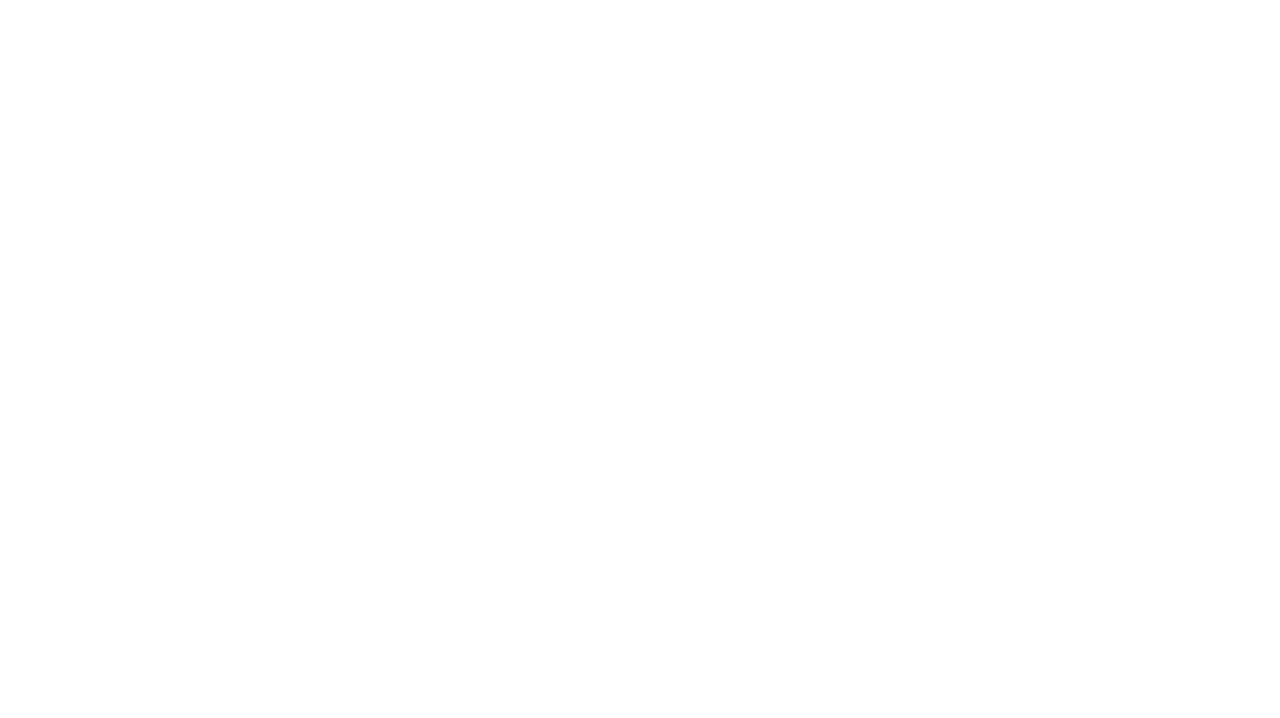
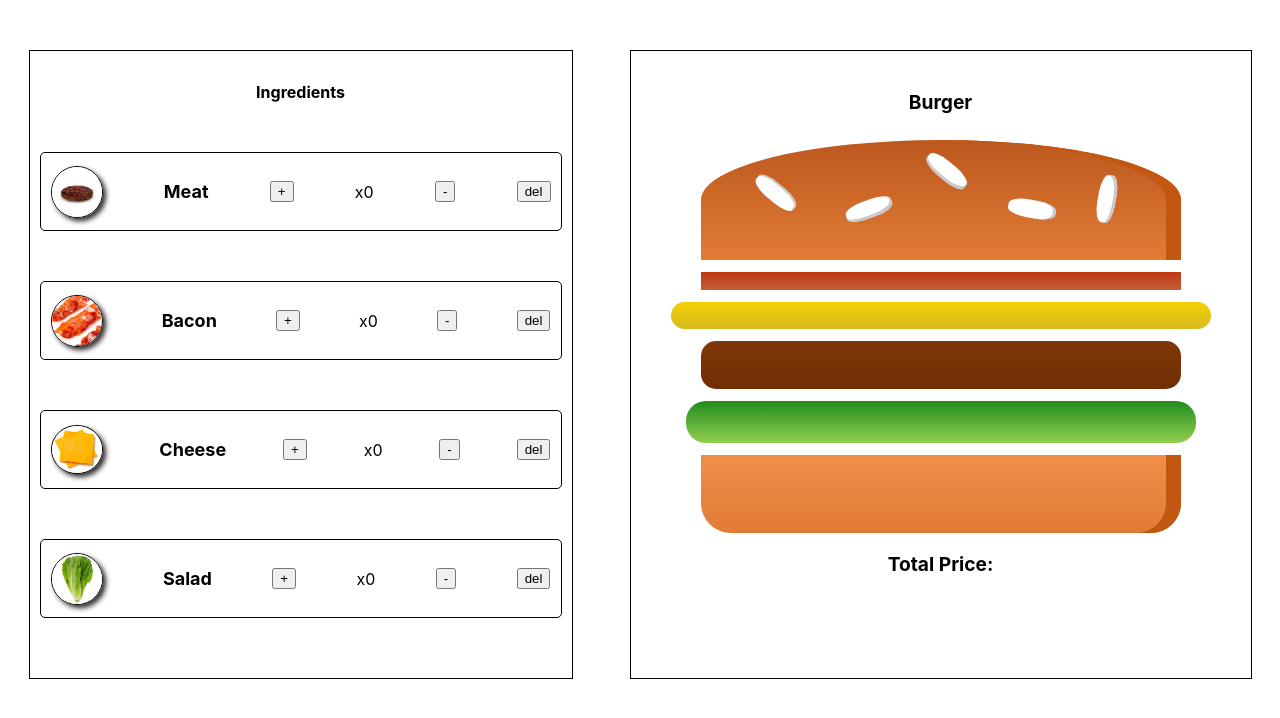
Before and after one commit to Chyngyz-Isakov/homework-burger, a React (Create React App) app: page / in a window 1280 px wide. Shown: the top 718 px of the page. Built offline with nearby package versions, Linux system fonts and the light colour scheme; the HTML template or start-up script is replaced by a standard one.

Commit message:
printed ingredients

```diff
--- a/package.json
+++ b/package.json
@@ -6,6 +6,7 @@
     "@types/node": "^16.18.34",
     "@types/react": "^18.2.7",
     "@types/react-dom": "^18.2.4",
+    "nanoid": "^4.0.2",
     "react": "^18.2.0",
     "react-dom": "^18.2.0",
     "react-scripts": "5.0.1",
--- a/src/App.css
+++ b/src/App.css
@@ -1,6 +1,33 @@
 .App {
     text-align: center;
+    display: flex;
+    justify-content: space-around;
+    margin-top: 50px;
 }
+
+.ingredients-wrap {
+    border: 1px solid black;
+    padding: 10px;
+}
+
+.ingredients-choose {
+    border: 1px solid black;
+    width: 500px;
+    display: flex;
+    margin:  50px auto;
+    padding: 10px;
+    justify-content: space-between;
+    align-items: center;
+    border-radius: 5px;
+}
+
+.burger-wrap {
+    border: 1px solid black;
+    max-width: 600px;
+    display: flex;
+    padding: 10px;
+}
+
 
 .BreadBottom {
     height: 13%;
@@ -131,3 +158,9 @@
         height: 600px;
     }
 }
+
+.img-wrap {
+    width: 100px;
+    background-size: cover;
+    border: 1px solid black;
+}
--- a/src/App.tsx
+++ b/src/App.tsx
@@ -1,27 +1,74 @@
-import React from 'react';
-import meatImage from './assets/bacon.png';
+import React, {useState} from 'react';
+import meatImage from './assets/meat.png';
 import baconImage from './assets/bacon.png';
-import cheeseImage from './assets/bacon.png';
-import saladImage from './assets/bacon.png';
+import cheeseImage from './assets/cheese.png';
+import saladImage from './assets/salad.png';
+import {Ingredient} from "./type";
 import './App.css';
-import {Ingredients} from "./type";
+import {nanoid} from "nanoid";
 
 
 const App = () => {
 
-    const INGREDIENTS: Ingredients[] = [
-        {name: 'Meat', price: 80, image: meatImage},
-        {name: 'Bacon', price: 60, image: baconImage},
-        {name: 'Cheese', price: 50, image: cheeseImage},
-        {name: 'Salad', price: 10, image: saladImage},
+    const INGREDIENTS: Ingredient[] = [
+        {id: nanoid(), name: 'Meat', price: 80, image: meatImage},
+        {id: nanoid(), name: 'Bacon', price: 60, image: baconImage},
+        {id: nanoid(), name: 'Cheese', price: 50, image: cheeseImage},
+        {id: nanoid(), name: 'Salad', price: 10, image: saladImage},
     ];
 
+    const [ingredients, setIngredients] = useState([
+        {name: 'Meat', count: 0},
+        {name: 'Bacon', count: 0},
+        {name: 'Cheese', count: 0},
+        {name: 'Salad', count: 0},
+    ]);
 
-  return(
-      <div className="App">
+    return (
+        <div className="App">
+            <div className='ingredients-wrap'>
+                <h4>Ingredients</h4>
+                {INGREDIENTS.map((ingredient) => (
+                        <div className='ingredients-choose' key={ingredient.id}>
+                            <img
+                                style={{
+                                    width: '50px',
+                                    border: '1px solid black',
+                                    borderRadius: '50%',
+                                    overflow: 'hidden',
+                                    boxShadow: '.2em .2em 0.3em #333',
+                                }}
+                                src={ingredient.image} alt={ingredient.name}
+                            />
+                            <p style={{fontSize:'18px', fontWeight:'bold'}}>{ingredient.name}</p>
+                            <button>+</button>
+                            <span>x0</span>
+                            <button>-</button>
+                            <button>del</button>
+                        </div>
 
-      </div>
-  )
+                    )
+                )
+                }
+            </div>
+            <div className='burger-wrap'>
+
+                <div className="Burger">
+                    <h4>Burger</h4>
+                    <div className="BreadTop">
+                        <div className="Seeds1"></div>
+                        <div className="Seeds2"></div>
+                    </div>
+                    <div className="Bacon"></div>
+                    <div className="Cheese"></div>
+                    <div className="Meat"></div>
+                    <div className="Salad"></div>
+                    <div className="BreadBottom"></div>
+                    <p>Total Price:</p>
+                </div>
+            </div>
+        </div>
+    )
 };
 
 export default App;
--- a/src/type.d.ts
+++ b/src/type.d.ts
@@ -1,4 +1,5 @@
-export type Ingredients = {
+export type Ingredient = {
+    id: string;
     name: string;
     price: number;
     image: img;
```
Also changed, not shown: 1 other file (tests, documents, lock files or other folders).
